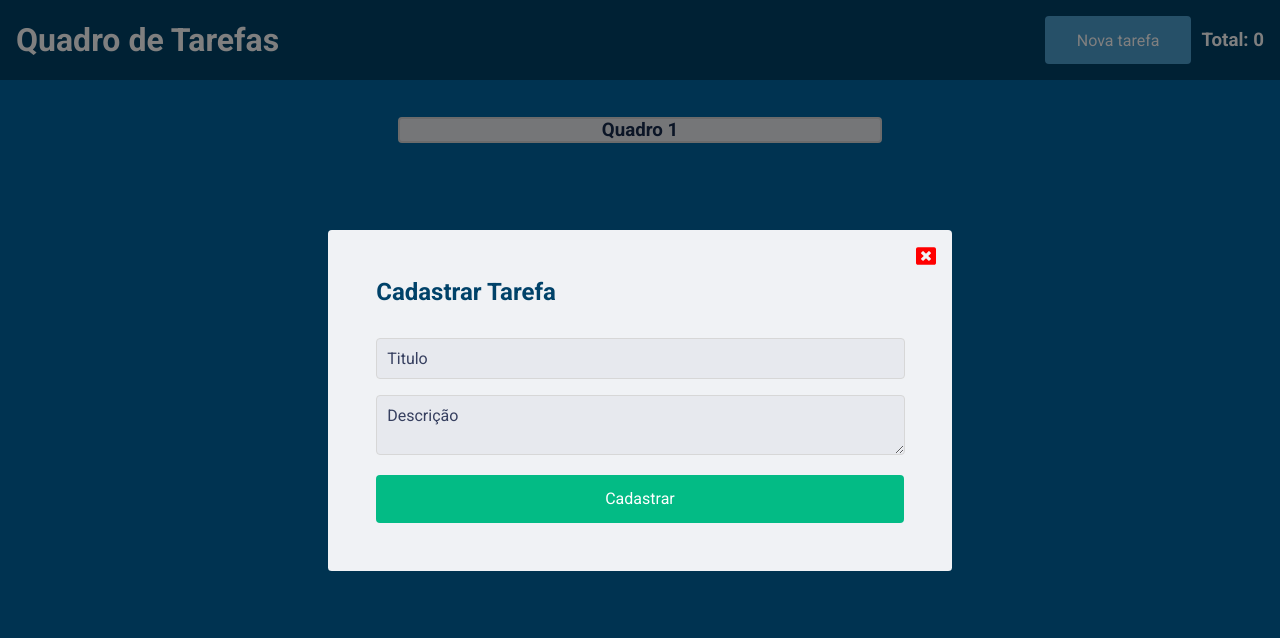
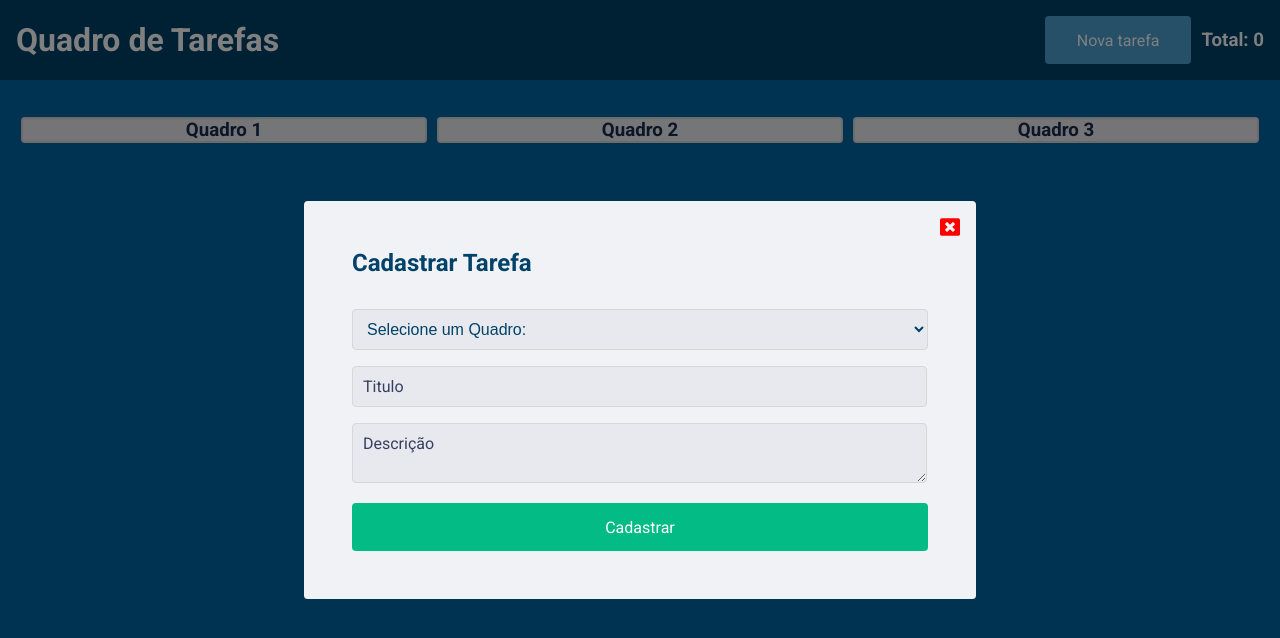
Before and after one commit to LeoSouzah/quadro-tarefas, a React (Create React App) app: page / in a window 1280 px wide. Both pictures are taken after a click on the button "Nova tarefa". Shown: the top 638 px of the page. Built offline with nearby package versions, Linux system fonts and the light colour scheme; what miragejs would draw is missing.

Commit message:
add select for tables

```diff
--- a/src/components/ListagemTarefas/index.tsx
+++ b/src/components/ListagemTarefas/index.tsx
@@ -23,9 +23,72 @@ export function ListagemTarefas({ abrirModal }: PropsListarTarefas) {
         <>
             <Container>
                 <ul>
+
                     <h3>Quadro 1</h3>
+
                     {
-                        tarefaCtx.tarefas.map((element, index) => (
+
+                  tarefaCtx.tarefas.filter(tarefas => tarefas.position === "1").map((element, index) => (
+                            <li key={element.id} >
+                                <div style={{
+                                    display: 'flex',
+                                    flexDirection: 'column'
+                                }}>
+                                    <h4>{element.titulo}</h4>
+                                    <p>{element.descricao}</p>
+                                </div>
+                                <div>
+                                    <button
+                                        type="button"
+                                        onClick={() => {
+                                            tarefaCtx.funEditarTarefa({
+                                                editar: true,
+                                                tarefa: element
+                                            })
+                                            abrirModal();
+                                        }}
+                                    >
+                                        <FaPen />
+                                    </button>
+                                </div>
+                            </li>
+                        ))
+                    }
+</ul>
+<ul>
+                    <h3>Quadro 2</h3>
+                    {
+                        tarefaCtx.tarefas.filter(tarefas => tarefas.position === "2").map((element, index) => (
+                            <li key={element.id} >
+                                <div style={{
+                                    display: 'flex',
+                                    flexDirection: 'column'
+                                }}>
+                                    <h4>{element.titulo}</h4>
+                                    <p>{element.descricao}</p>
+                                </div>
+                                <div>
+                                    <button
+                                        type="button"
+                                        onClick={() => {
+                                            tarefaCtx.funEditarTarefa({
+                                                editar: true,
+                                                tarefa: element
+                                            })
+                                            abrirModal();
+                                        }}
+                                    >
+                                        <FaPen />
+                                    </button>
+                                </div>
+                            </li>
+                        ))
+                    }
+                </ul>
+                    <ul>
+                    <h3>Quadro 3</h3>
+                    {
+                        tarefaCtx.tarefas.filter(tarefas => tarefas.position === "3").map((element, index) => (
                             <li key={element.id} >
                                 <div style={{
                                     display: 'flex',
--- a/src/components/Modal/index.tsx
+++ b/src/components/Modal/index.tsx
@@ -22,6 +22,7 @@ export function NovoModal(props: NovoModalProps) {
     const [titulo, setTitulo] = useState("");
     const [descricao, setDescricao] = useState("");
     const [show, setShow] = useState<boolean>(false);
+    const [position, setPosition] = useState("");
 
     useEffect(() => {
         if (editarTarefa.editar) {
@@ -84,7 +85,8 @@ export function NovoModal(props: NovoModalProps) {
         } else {
             criarTarefas({
                 titulo,
-                descricao
+                descricao,
+                position
             })
         }
 
@@ -124,10 +126,19 @@ export function NovoModal(props: NovoModalProps) {
             <FormContainer onSubmit={onSubmitModal} >
                 <h2>Cadastrar Tarefa</h2>
 
+                <select className='selecao' name='select' onChange={(event) => setPosition(event.target.value)}>
+                    <option>Selecione um Quadro: </option>
+                    <option value="1">Quadro 1</option>
+                    <option value="2">Quadro 2</option>
+                    <option value="3">Quadro 3</option>
+
+                    </select>
+
                 <input
                     placeholder='Titulo'
                     value={titulo}
                     onChange={(event) => setTitulo(event.target.value)}
+
                 />
 
                 <textarea
--- a/src/components/Modal/styles.ts
+++ b/src/components/Modal/styles.ts
@@ -6,6 +6,11 @@ export const FormContainer = styled.form`
         color: var(--blue);
         font-size: 1.5rem;
         margin-bottom: 2rem;
+    }
+
+    p {
+        color: grey;
+        margin-bottom: 5px;
     }
 
     input {
@@ -56,9 +61,25 @@ export const FormContainer = styled.form`
             filter: brightness(0.8);
         }
 
+
     }
     .delete{
         background: red;
 
     }
+
+    .selecao {
+        width: 100%;
+        padding: 10px;
+        border-radius: 0.25rem;
+        border: 1px solid #d7d7d7;
+
+        background: #e7e9ee;
+
+        font-size: 1rem;
+        color: var(--blue);
+
+
+        margin-bottom: 1rem;
+    }
 `;
--- a/src/contexts/tarefaContext.tsx
+++ b/src/contexts/tarefaContext.tsx
@@ -22,7 +22,8 @@ export const TarefaContext = createContext({} as interfaceTarefaContext);
 type InterfaceTarefas = {
     id: string,
     titulo: string,
-    descricao: string
+    descricao: string,
+    position: string
 }
 
 type PropsTarefasInput = Omit<InterfaceTarefas, 'id'>
```
